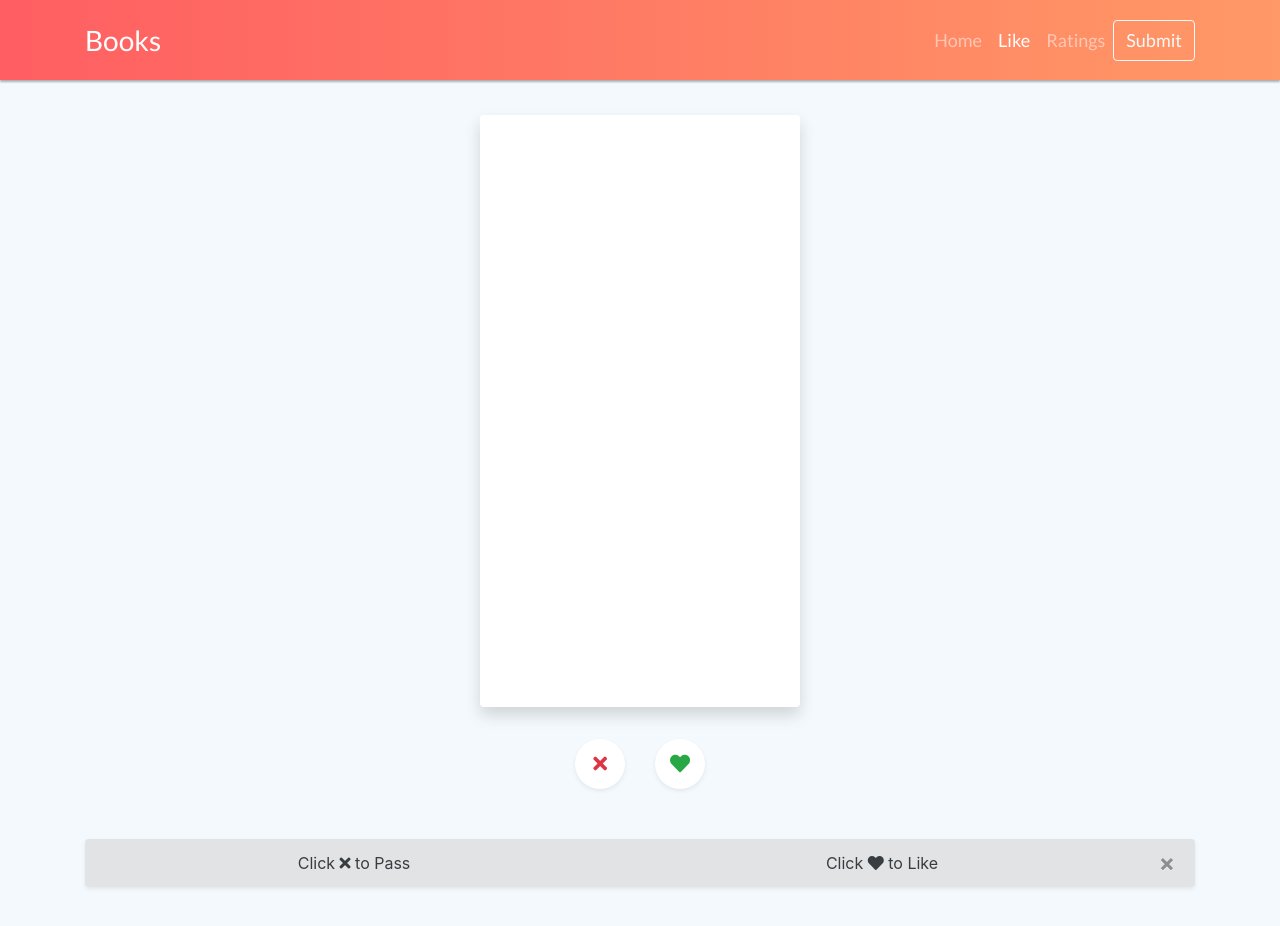
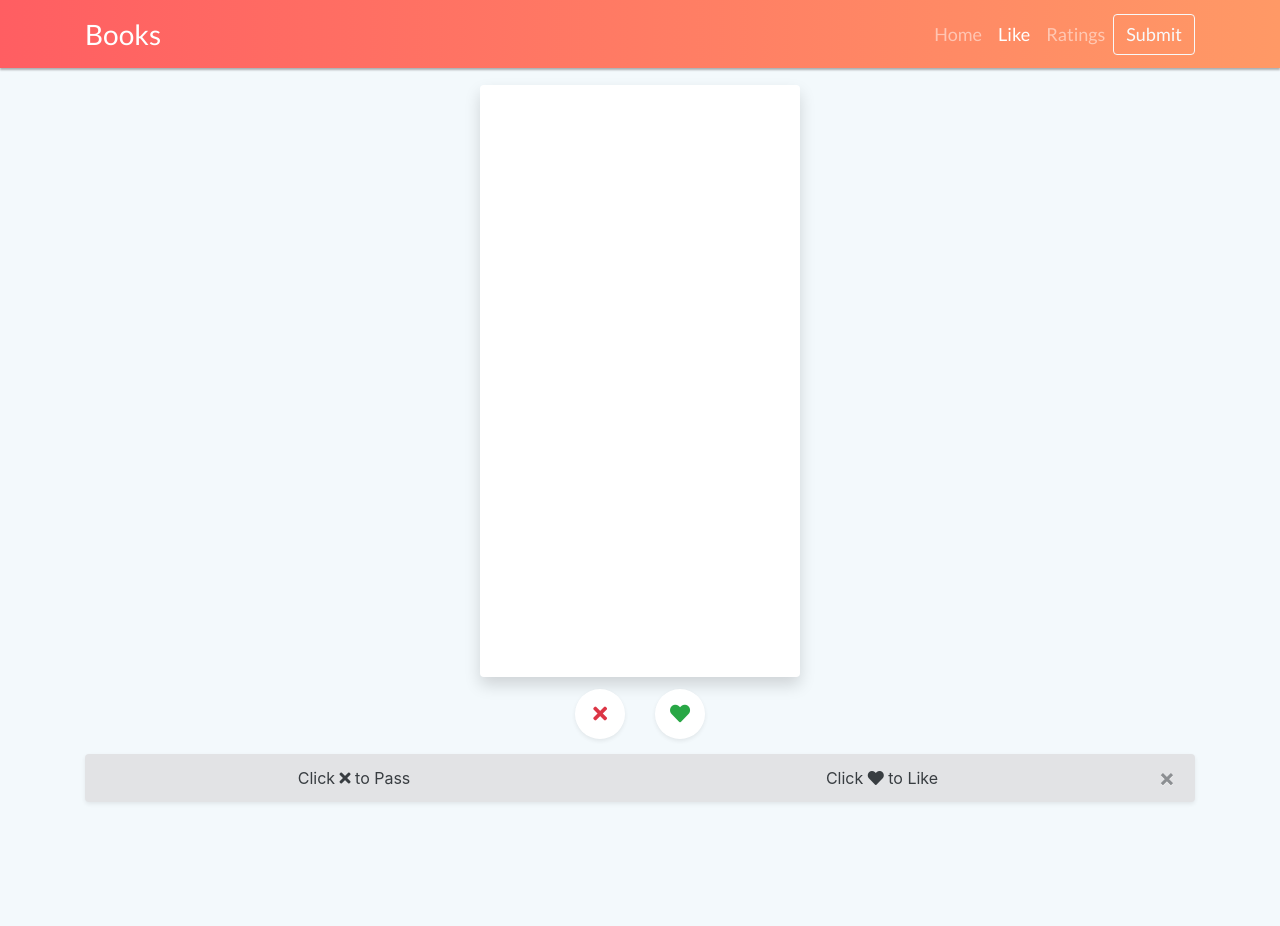
Before and after one commit to himanshup/473project1, a plain HTML site: page dashboard.html in a window 1280 px wide. After the commit the page ends 868 px from the top, so only its background shows below. Drawn offline with nearby package versions, Linux system fonts and the light colour scheme; no server answers.

Commit message:
removed extra spacing

```diff
--- a/stylesheets/dashboard.css
+++ b/stylesheets/dashboard.css
@@ -21,7 +21,7 @@ html {
 }
 
 #tinder-container {
-    margin-top: 70px;
+    margin-top: 40px;
 }
 
 /* .card-one {
@@ -52,7 +52,6 @@ html {
 .navbar {
     font-family: 'Lato', sans-serif;
     font-size: 18px;
-    min-height: 80px;
     background: #ff9966;
     /* fallback for old browsers */
     background: -webkit-linear-gradient(to right, #ff5e62, #ff9966);
@@ -69,7 +68,7 @@ html {
 }
 
 .alert-secondary {
-    margin-top: 50px;
+    margin-top: 15px;
     border: none;
 }
 
@@ -111,7 +110,7 @@ html {
 }
 
 .tinder-buttons {
-    padding-top: 440px;
+    padding-top: 420px;
 }
 
 #reset-button {
--- a/stylesheets/main.css
+++ b/stylesheets/main.css
@@ -50,7 +50,6 @@ html {
 .navbar {
     font-family: 'Lato', sans-serif;
     font-size: 18px;
-    min-height: 80px;
     background: #ff9966;
     /* fallback for old browsers */
     background: -webkit-linear-gradient(to right, #ff5e62, #ff9966);
--- a/stylesheets/submit.css
+++ b/stylesheets/submit.css
@@ -20,14 +20,13 @@ html {
 }
 
 .submit-content {
-    margin-top: 120px;
+    margin-top: 85px;
     padding: 30px;
 }
 
 .navbar {
     font-family: 'Lato', sans-serif;
     font-size: 18px;
-    min-height: 80px;
     background: #ff9966;
     /* fallback for old browsers */
     background: -webkit-linear-gradient(to right, #ff5e62, #ff9966);
--- a/stylesheets/summary.css
+++ b/stylesheets/summary.css
@@ -16,14 +16,13 @@ html {
 }
 
 .card {
-    margin-top: 35px;
+    margin-top: 25px;
     border: none;
 }
 
 .navbar {
     font-family: 'Lato', sans-serif;
     font-size: 18px;
-    min-height: 80px;
     background: #ff9966;
     /* fallback for old browsers */
     background: -webkit-linear-gradient(to right, #ff5e62, #ff9966);
```
